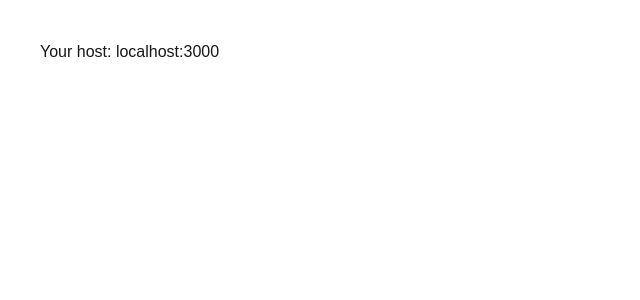
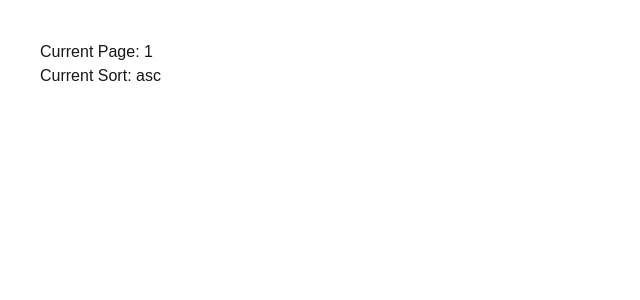
Before and after one commit to Alex-B012/nextjs_tutorial_tc, a Next.js app: page /dashboard in a window 1280 px wide. Shown: the top 300 px of the page, without its empty margins (0-640 px from the left). Built offline with nearby package versions, Linux system fonts and the light colour scheme.

Commit message:
searchParams - practice completed

```diff
--- a/src/app/dashboard/DashboardContent.tsx
+++ b/src/app/dashboard/DashboardContent.tsx
@@ -1,8 +1,24 @@
 import { headers } from "next/headers";
 
-export default async function DashboardPage() {
-  const headersStore = await headers();
-  const host = headersStore.get("host");
+interface DashboardContentProps {
+  searchParams: Promise<{
+    [key: string]: string | string[] | undefined;
+  }>;
+}
 
-  return <div className="p-10">Your host: {host}</div>;
+export default async function DashboardPage({
+  searchParams,
+}: DashboardContentProps) {
+  const params = await searchParams;
+
+  const currentPage = Number(params.page) || 1;
+  const currentSort = params.sort === "desc" ? "desc" : "asc";
+
+  return (
+    <div className="p-10">
+      Current Page: {currentPage}
+      <br />
+      Current Sort: {currentSort}
+    </div>
+  );
 }
--- a/src/app/dashboard/page.tsx
+++ b/src/app/dashboard/page.tsx
@@ -1,10 +1,18 @@
 import { Suspense } from "react";
 import DashboardContent from "./DashboardContent";
 
-export default function DashboardPage() {
+interface DashboardPageProps {
+  searchParams: Promise<{
+    [key: string]: string | string[] | undefined;
+  }>;
+}
+
+export default function DashboardPage({ searchParams }: DashboardPageProps) {
   return (
     <Suspense fallback={<div>Loading...</div>}>
-      <DashboardContent />
+      <DashboardContent searchParams={searchParams} />
     </Suspense>
   );
 }
+
+// 6:37:04
```
